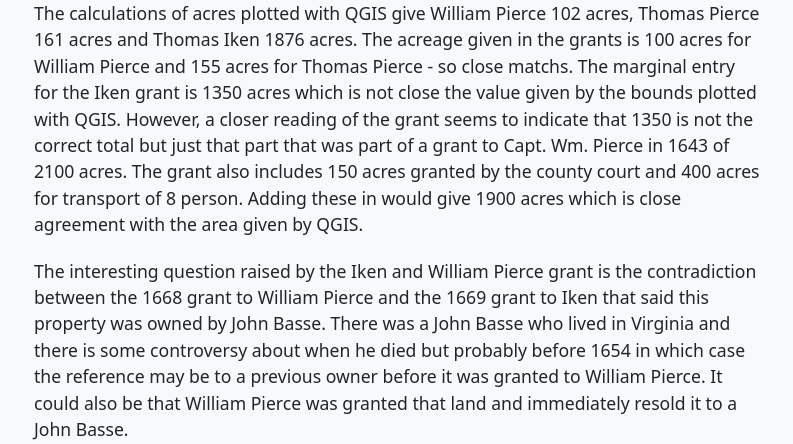
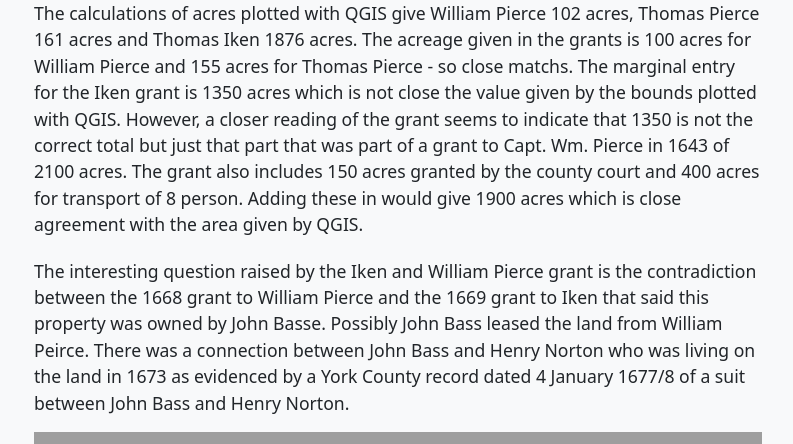
Before and after one commit to basic99/homepage2, a PHP site: page /article/compass-headings.php in a window 1280 px wide. Shown: the part 2293-2737 px from the top of the page, without its empty margins (242-1035 px from the left). Run offline with PHP 8.4, Linux system fonts and the light colour scheme; grey boxes are pictures that could not be loaded.

Commit message:
pierce land

```diff
--- a/article/compass-headings.php
+++ b/article/compass-headings.php
@@ -28,7 +28,7 @@
   <body>
 
 <?php
-include "../menu.php";
+    include "../menu.php";
 ?>
 
   <div  class='marspic'>
@@ -166,7 +166,7 @@ include "../menu.php";
             <h4 style='padding-top: 25px;'>Notes</h4>
             <p>The 1668 grant to William Pierce ran NExE along George Harwoods line to a marked marked pohickory. The 1669 grant to Thomas Iken ran along the river and followed the bounds of the grant to William Pierce and at George Harwoods line ran to 'marked pohickory standining nere George Harwooods lyne and bounded on these two by the land of John Basse'. The grant to William Peirce fits perfectly against the grant to Thomas Iken. The 1674 grant placement to Thomas Pierce is also aided by its alignment to the Iken grant, by which time Iken had died and his lands escheated.</p>
             <p>The calculations of acres plotted with QGIS give William Pierce 102 acres, Thomas Pierce 161 acres and Thomas Iken 1876 acres. The acreage given in the grants is 100 acres for William Pierce and 155 acres for Thomas Pierce - so close matchs. The marginal entry for the Iken grant is 1350 acres which is not close the value given by the bounds plotted with QGIS. However, a closer reading of the grant seems to indicate that 1350 is not the correct total but just that part that was part of a grant to Capt. Wm. Pierce in 1643 of 2100 acres. The grant also includes 150 acres granted by the county court and 400 acres for transport of 8 person. Adding these in would give 1900 acres which is close agreement with the area given by QGIS.</p>
-            <p>The interesting question raised by the Iken and William Pierce grant is the contradiction between the 1668 grant to William Pierce and the 1669 grant to Iken that said this property was owned by John Basse. There was a John Basse who lived in Virginia and there is some controversy about when he died but probably before 1654 in which case the reference may be to a previous owner before it was granted to William Pierce. It could also be that William Pierce was granted that land and immediately resold it to a John Basse.</p>
+            <p>The interesting question raised by the Iken and William Pierce grant is the contradiction between the 1668 grant to William Pierce and the 1669 grant to Iken that said this property was owned by John Basse. Possibly John Bass leased the land from William Peirce. There was a connection between John Bass and Henry Norton who was living on the land in 1673 as evidenced by a York County record dated 4 January 1677/8 of a suit between John Bass and Henry Norton.</p>
             <!-- <p>An updated <a href='/downloads/pierce_genealogy/grantsandnotes.pdf' download >map and notes</a>.</p> -->
             <figure>
               <img src="/img/grants_mulberry.jpg" alt="grants mulberry" style="width:100%">
```
